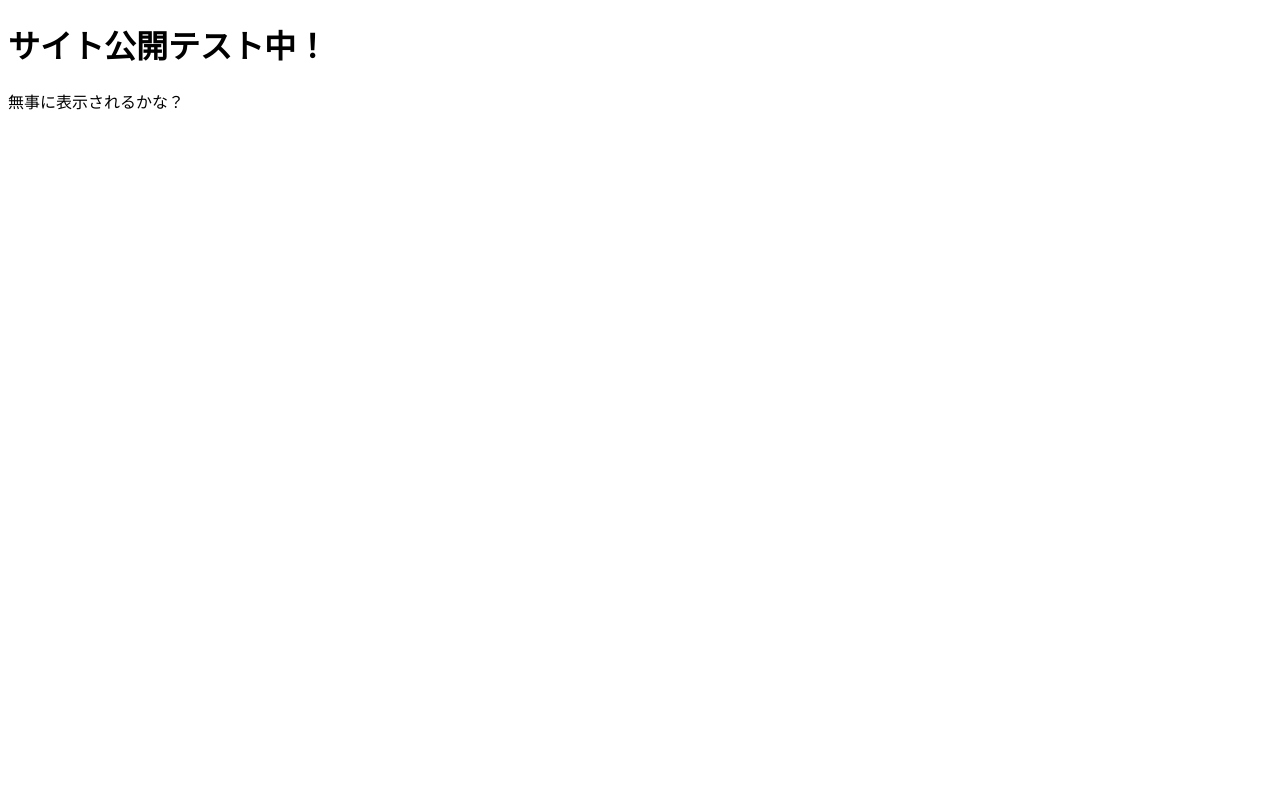
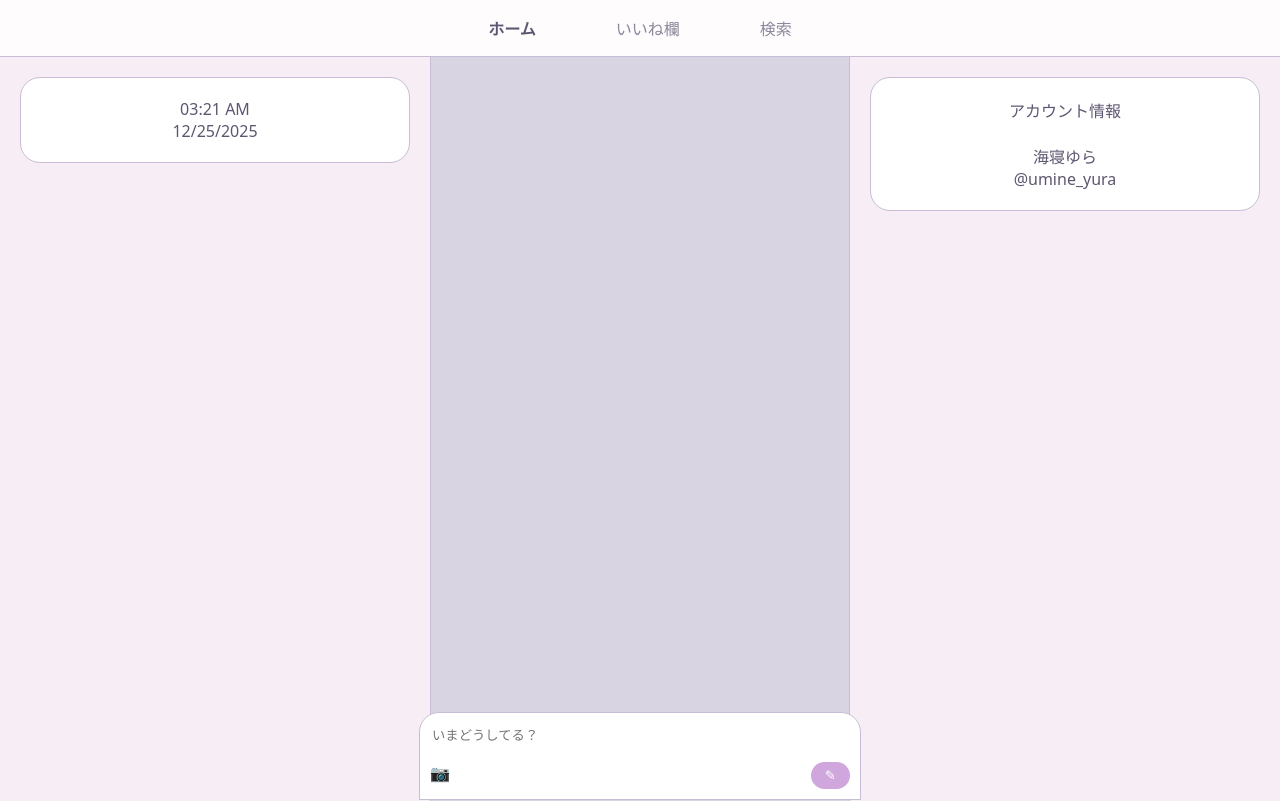
Before and after one commit to sujiko-000/yamikawazipSNS, a plain HTML site: page index.html in a window 1280 px wide. Drawn offline with Linux system fonts and the light colour scheme.

Commit message:
Update index.html

```diff
--- a/index.html
+++ b/index.html
@@ -1,10 +1,245 @@
 <!DOCTYPE html>
-<html>
+<html lang="ja">
 <head>
-    <title>my site</title>
+<meta charset="UTF-8" />
+<title>病みかわSNS</title>
+<style>
+:root{
+  --bg:#f7eef5;
+  --main:#d9d4e2;
+  --card:#ffffff;
+  --border:#c7bdd6;
+  --accent:#cfa7dd;
+  --text:#5e5670;
+}
+body.yamikawa{
+  --bg:#120a1a;
+  --main:#1e1628;
+  --card:#241b31;
+  --border:#3a274a;
+  --accent:#d88cff;
+  --text:#f2e9f7;
+}
+body{
+  margin:0;
+  background:var(--bg);
+  color:var(--text);
+  font-family:"Hiragino Kaku Gothic ProN",system-ui,sans-serif;
+}
+
+/* ===== ヘッダー（高さ固定） ===== */
+header{
+  height:56px;           /* ← 固定 */
+  display:flex;
+  justify-content:center;
+  gap:80px;
+  align-items:center;
+  border-bottom:1px solid var(--border);
+  background:rgba(255,255,255,0.8);
+  position:sticky;
+  top:0;
+  z-index:10;
+}
+header span{cursor:pointer;opacity:.7}
+header span.active{opacity:1;font-weight:600}
+
+.layout{
+  display:grid;
+  grid-template-columns:1fr 420px 1fr;
+}
+
+main{
+  background:var(--main);
+  border-left:1px solid var(--border);
+  border-right:1px solid var(--border);
+  min-height:calc(100vh - 56px); /* ヘッダー分引く */
+}
+
+.post{
+  border-bottom:1px solid var(--border);
+  padding:14px;
+}
+.post img{
+  max-width:100%;
+  border-radius:12px;
+  margin-top:8px;
+}
+
+.actions{
+  display:flex;
+  gap:16px;
+  margin-top:6px;
+  font-size:14px;
+}
+.actions span{cursor:pointer}
+
+.hashtag{color:var(--accent);cursor:pointer}
+
+/* ===== 固定投稿欄 ===== */
+.composer{
+  position:fixed;
+  bottom:0;
+  left:50%;
+  transform:translateX(-50%);
+  width:420px;
+  background:var(--card);
+  border-radius:20px 20px 0 0;
+  padding:10px;
+  border:1px solid var(--border);
+}
+.composer textarea{
+  width:100%;
+  border:none;
+  resize:none;
+  outline:none;
+  background:transparent;
+  color:var(--text);
+}
+.composer input{display:none}
+.composer button{
+  float:right;
+  background:var(--accent);
+  border:none;
+  color:#fff;
+  border-radius:999px;
+  padding:6px 14px;
+  cursor:pointer;
+}
+
+.side{
+  padding:20px;
+}
+.clock,.account{
+  background:var(--card);
+  border-radius:20px;
+  padding:20px;
+  text-align:center;
+  border:1px solid var(--border);
+}
+
+.searchBox{
+  padding:14px;
+  border-bottom:1px solid var(--border);
+}
+.searchBox input{
+  width:100%;
+  padding:8px 12px;
+  border-radius:999px;
+  border:1px solid var(--border);
+}
+</style>
 </head>
 <body>
-    <h1>サイト公開テスト中！</h1>
-    <p>無事に表示されるかな？</p>
+<header>
+  <span onclick="setMode('home')" id="tab-home">ホーム</span>
+  <span onclick="setMode('likes')" id="tab-likes">いいね欄</span>
+  <span onclick="setMode('search')" id="tab-search">検索</span>
+</header>
+
+<div class="layout">
+  <div class="side">
+    <div class="clock" id="clock"></div>
+  </div>
+
+  <main>
+    <div id="searchArea" class="searchBox" style="display:none">
+      <input id="searchInput" placeholder="#タグを検索" oninput="searchTag()" />
+    </div>
+    <div id="timeline"></div>
+  </main>
+
+  <div class="side">
+    <div class="account">アカウント情報<br><br>海寝ゆら<br>@umine_yura</div>
+  </div>
+</div>
+
+<div class="composer">
+  <textarea id="text" rows="2" placeholder="いまどうしてる？"></textarea>
+  <label for="img">📷</label>
+  <input type="file" id="img" accept="image/*" />
+  <button onclick="addPost()">✎</button>
+</div>
+
+<script>
+let posts = JSON.parse(localStorage.getItem('posts'))||[];
+let mode='home';
+let searchWord='';
+
+function save(){localStorage.setItem('posts',JSON.stringify(posts));}
+
+function parse(text){
+  return text.replace(/#(\w+)/g,'<span class="hashtag" onclick="filterTag(\'$1\')">#$1</span>');
+}
+
+function addPost(){
+  const t=text.value.trim();
+  if(!t && !img.files[0])return;
+
+  const reader = img.files[0] ? new FileReader() : null;
+
+  if(reader){
+    reader.onload = () => finishPost(reader.result);
+    reader.readAsDataURL(img.files[0]);
+  } else finishPost(null);
+}
+
+function finishPost(image){
+  posts.unshift({
+    id:Date.now(),
+    text:text.value,
+    image,
+    likes:0,
+    liked:false
+  });
+  text.value=''; img.value='';
+  save(); render();
+}
+
+function toggleLike(id){
+  const p=posts.find(p=>p.id===id);
+  p.liked=!p.liked;
+  p.likes+=p.liked?1:-1;
+  save(); render();
+}
+
+function delPost(id){posts=posts.filter(p=>p.id!==id);save();render();}
+
+function setMode(m){
+  mode=m; searchWord='';
+  searchArea.style.display = m==='search'?'block':'none';
+  document.querySelectorAll('header span').forEach(s=>s.classList.remove('active'));
+  document.getElementById('tab-'+m)?.classList.add('active');
+  render();
+}
+
+function filterTag(tag){mode='tag';searchWord=tag;render();}
+function searchTag(){searchWord=searchInput.value.replace('#','');render();}
+
+function render(){
+  timeline.innerHTML='';
+  let list=posts;
+  if(mode==='likes')list=posts.filter(p=>p.liked);
+  if(mode==='tag' || mode==='search')list=posts.filter(p=>p.text.includes('#'+searchWord));
+
+  list.forEach(p=>{
+    timeline.innerHTML+=`
+      <div class="post">
+        <div>${parse(p.text)}</div>
+        ${p.image?`<img src="${p.image}">`:''}
+        <div class="actions">
+          <span onclick="toggleLike(${p.id})">♡ ${p.likes}</span>
+          <span onclick="delPost(${p.id})">🗑</span>
+        </div>
+      </div>`;
+  });
+}
+
+function updateClock(){
+  const d=new Date();
+  clock.innerHTML=`${d.toLocaleTimeString([], {hour:'2-digit',minute:'2-digit'})}<br>${d.toLocaleDateString()}`;
+}
+setInterval(updateClock,1000);updateClock();
+setMode('home');
+</script>
 </body>
 </html>
```
